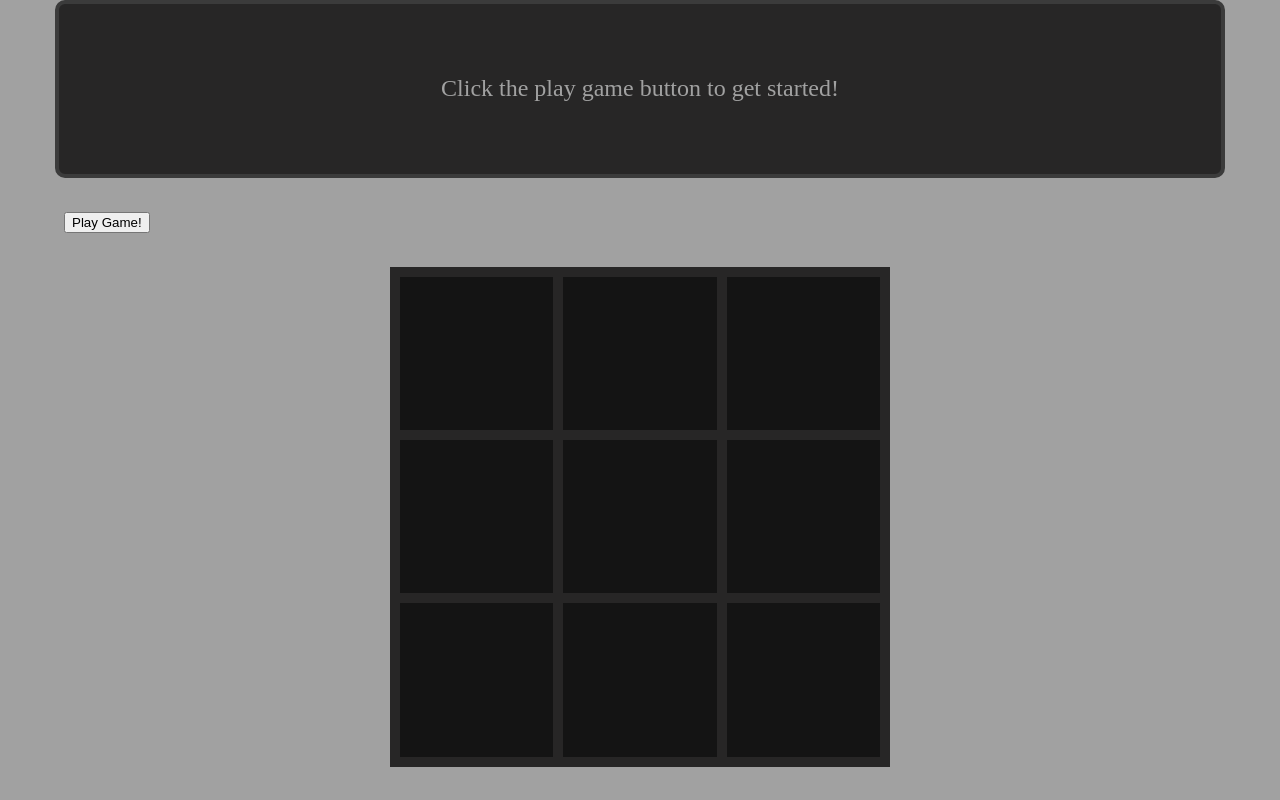
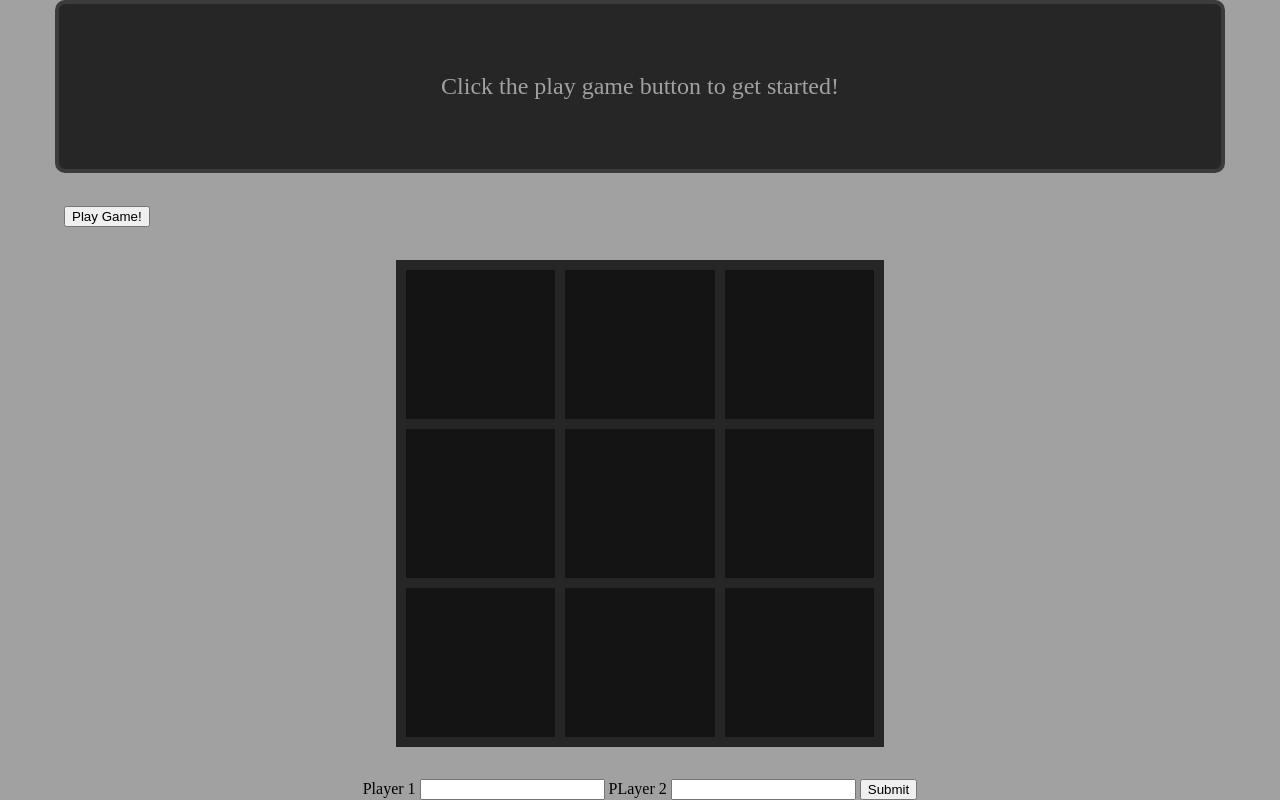
Before and after one commit to Bjwills7/TOP-TicTacToe, a website: page index.html in a window 1280 px wide. Drawn offline with Linux system fonts and the light colour scheme.

Commit message:
Add modal for player name form

```diff
--- a/index.html
+++ b/index.html
@@ -1,11 +1,11 @@
 <!DOCTYPE html>
 <html lang="en">
   <head>
-    <meta charset="UTF-8">
-    <meta http-equiv="X-UA-Compatible" content="IE=edge">
-    <meta name="viewport" content="width=device-width, initial-scale=1.0">
+    <meta charset="UTF-8" />
+    <meta http-equiv="X-UA-Compatible" content="IE=edge" />
+    <meta name="viewport" content="width=device-width, initial-scale=1.0" />
     <title>Tic Tac Toe</title>
-    <link rel="stylesheet" href="style.css">
+    <link rel="stylesheet" href="style.css" />
     <script src="script.js" defer></script>
   </head>
   <body>
@@ -14,6 +14,15 @@
     </div>
     <div class="buttons">
       <button class="play">Play Game!</button>
+    </div>
+    <div class="modal">
+      <form action="">
+        <label for="player-one">Player 1</label>
+        <input type="text" />
+        <label for="player-two">PLayer 2</label>
+        <input type="text" />
+        <button class="submit-players">Submit</button>
+      </form>
     </div>
     <div class="game-board">
       <div class="cell" data-index="0"></div>
```
Lines whose indentation alone changed are shown as unchanged.
